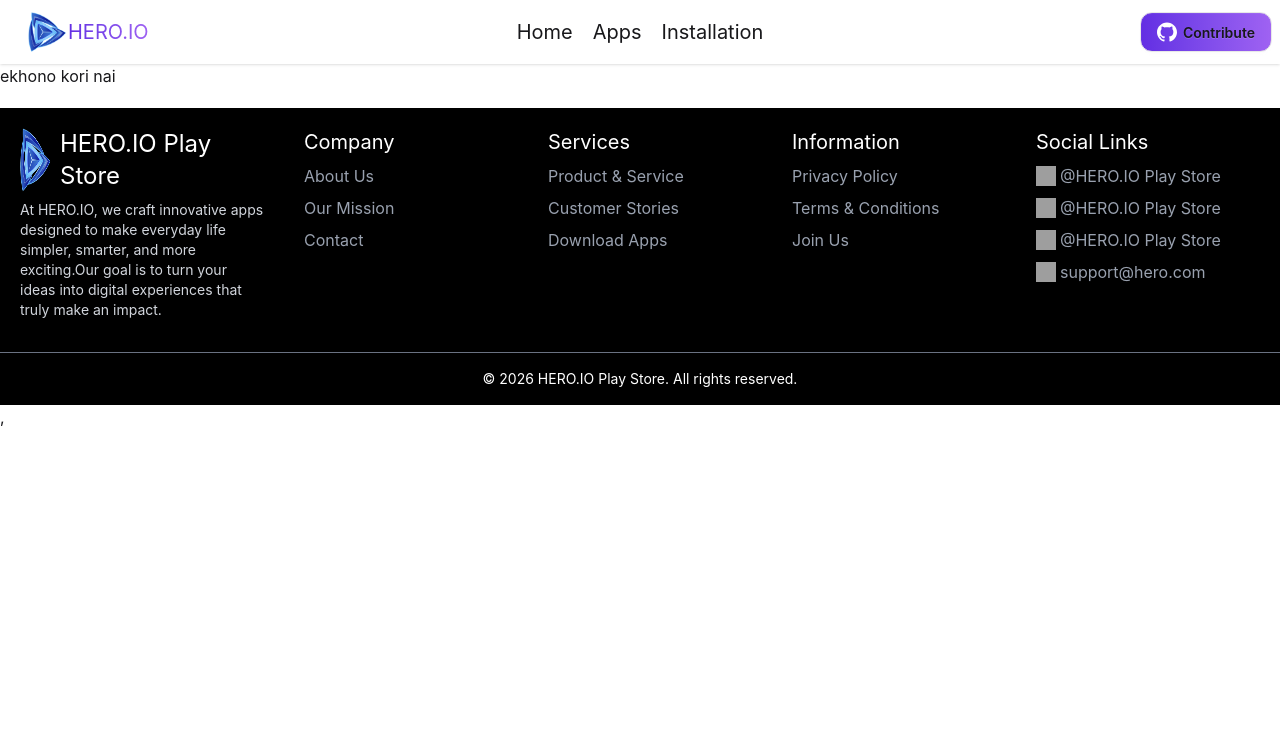
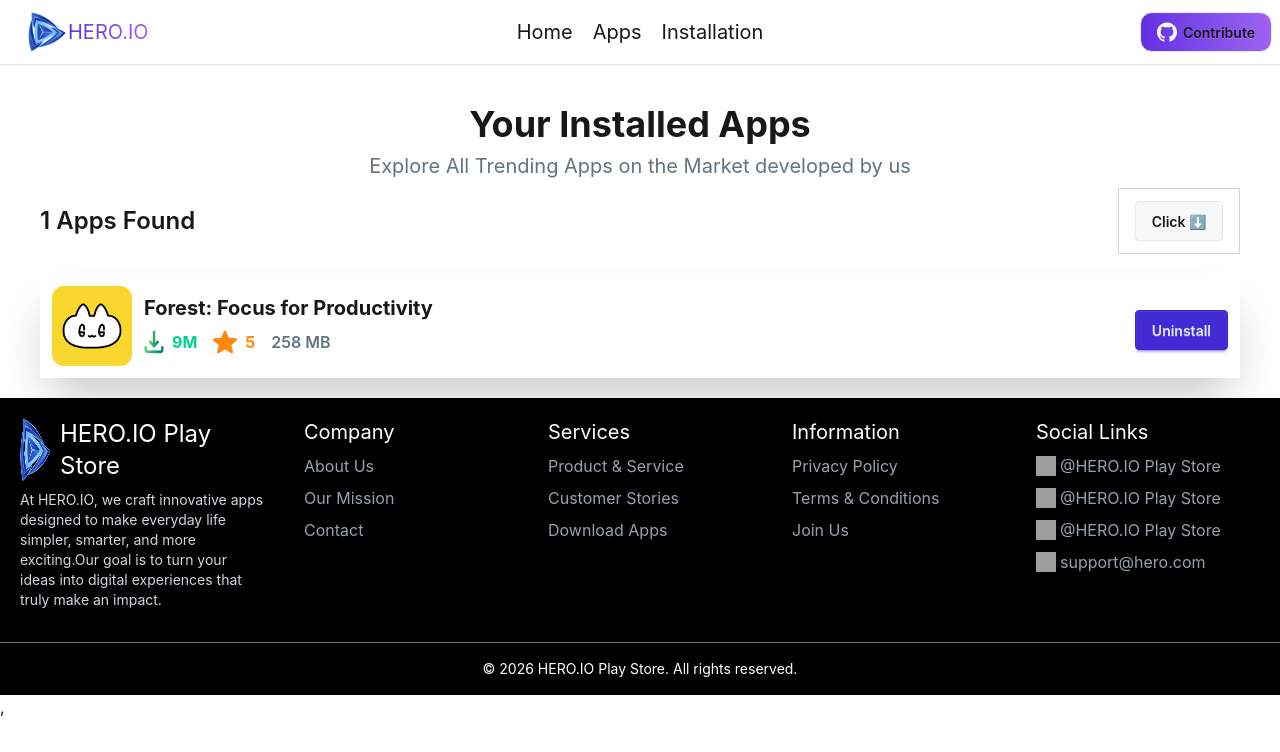
Before and after one commit to ShadowRider7/hero-play-store, a React (Vite) app: page /installedApps in a window 1280 px wide. Shown: the top 752 px of the page. Built offline with nearby package versions, Linux system fonts and the light colour scheme; grey boxes are pictures that could not be loaded.

Commit message:
installation section added

```diff
--- a/src/pages/InstalledApps/InstalledApps.jsx
+++ b/src/pages/InstalledApps/InstalledApps.jsx
@@ -1,7 +1,69 @@
 import React from "react";
-
+import appImg from "../../assets/demo-app (1).webp";
+import iconDownload from "../../assets/icon-downloads.png";
+import iconRating from "../../assets/icon-ratings.png";
 const InstalledApps = () => {
-  return <div>ekhono kori nai</div>;
+  return (
+    <div className="text-center mt-10 mx-4 md:mx-10">
+      <h2 className="text-4xl font-bold">Your Installed Apps</h2>
+      <p className="mt-2 text-xl text-[#627382]">
+        Explore All Trending Apps on the Market developed by us
+      </p>
+      <div className="max-w-380 mx-auto my-2 flex justify-between items-center">
+        <h2 className="text-2xl font-semibold">1 Apps Found</h2>
+        <div className="flex items-center bg-white border border-gray-300 px-3 py-2">
+          <div className="dropdown dropdown-start">
+            <div tabIndex={0} role="button" className="btn m-1">
+              Click ⬇️
+            </div>
+            <ul
+              tabIndex="-1"
+              className="dropdown-content menu bg-base-100 rounded-box z-1 w-52 p-2 shadow-sm"
+            >
+              <li>
+                <a>Item 1</a>
+              </li>
+              <li>
+                <a>Item 2</a>
+              </li>
+            </ul>
+          </div>
+        </div>
+      </div>
+      <div className="max-w-380 mt-5 mx-auto grid grid-cols-1 gap-5">
+        <div className="flex flex-wrap justify-between items-center shadow-2xl bg-white p-3">
+          <div className="flex flex-wrap space-x-3 ">
+            <img
+              className="md:h-20 md:w-20 w-40 h-40 rounded-xl"
+              src={appImg}
+              alt=""
+            />
+            <div>
+              <h2 className="font-bold text-start text-xl mt-2">
+                Forest: Focus for Productivity
+              </h2>
+              <div className="flex gap-4 mt-2">
+                <div className="flex justify-center gap-2 text-[#00D390]">
+                  <img className="h-6 w-5" src={iconDownload} alt="" />{" "}
+                  <p className="font-bold">9M</p>
+                </div>
+                <div className="flex justify-center gap-2 text-[#FF8811]">
+                  <img className="h-6 w-6" src={iconRating} alt="" />
+                  <span className="font-bold">5</span>
+                </div>
+                <div>
+                  <p className="font-semibold text-[#627382]">258 MB</p>
+                </div>
+              </div>
+            </div>
+          </div>
+          <div>
+            <button className="btn btn-primary mt-2 ">Uninstall</button>
+          </div>
+        </div>
+      </div>
+    </div>
+  );
 };
 
 export default InstalledApps;
```
